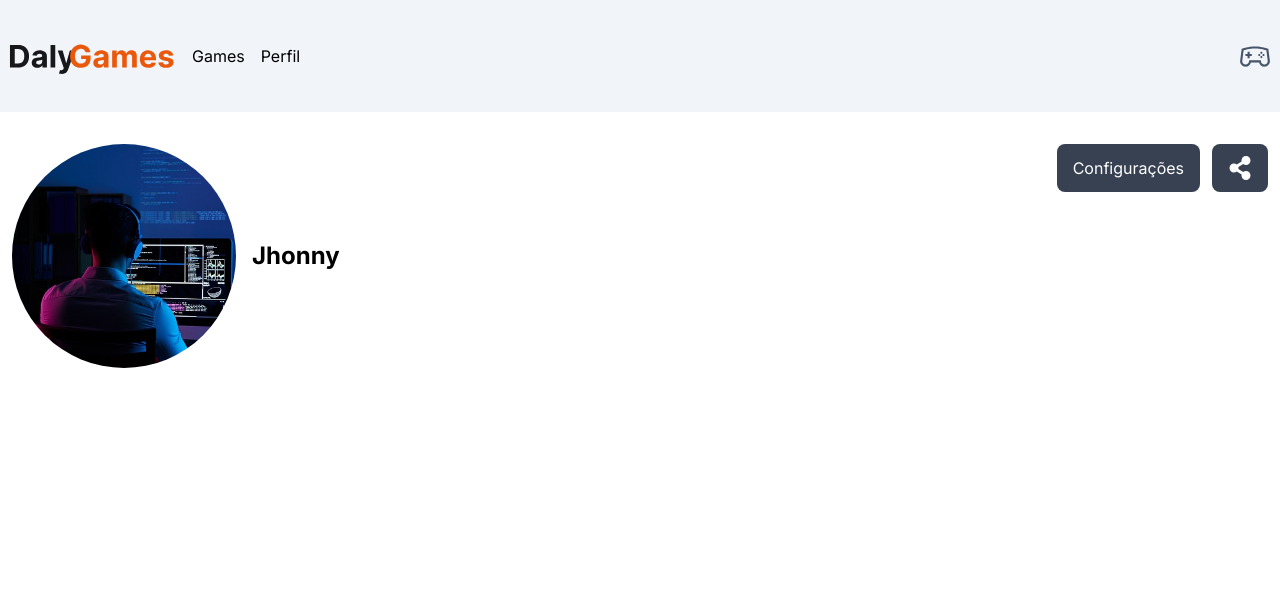
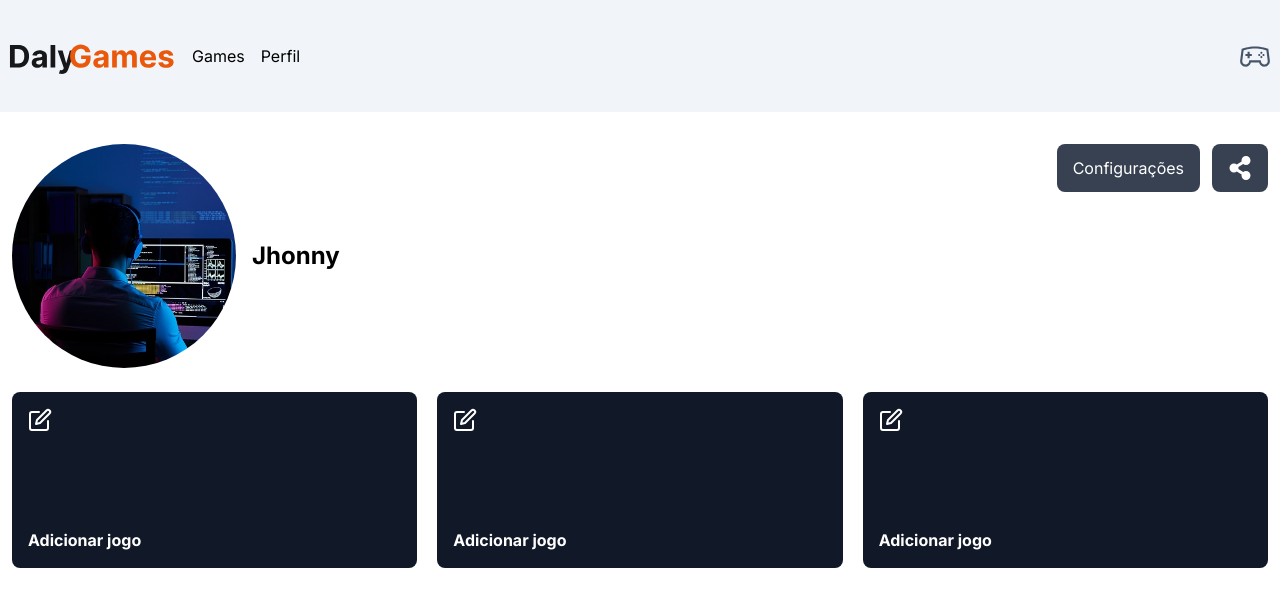
Before and after one commit to jjhonny/dalygames, a Next.js app: page /profile in a window 1280 px wide. Shown: the top 606 px of the page. Built offline with nearby package versions, Linux system fonts and the light colour scheme.

Commit message:
feat: create fake favorite game on profile

```diff
--- /dev/null
+++ b/src/app/profile/components/favorite/index.tsx
@@ -0,0 +1,51 @@
+"use client";
+import { use, useState } from "react";
+import { FiEdit, FiX } from "react-icons/fi";
+
+export function FavoriteCard() {
+  const [input, setInput] = useState("");
+  const [showInput, setShowInput] = useState(false);
+  const [gameName, setGameName] = useState("");
+
+  function handleButton() {
+    setShowInput(!showInput);
+
+    if (input !== "") {
+      setGameName(input);
+    }
+
+    setInput("");
+  }
+
+  return (
+    <div className="w-full bg-gray-900 p-4 h-44 text-white rounded-lg flex justify-between flex-col">
+      {showInput ? (
+        <div className="flex items-center justify-center gap-3">
+          <input
+            className="w-full rounded-md h-8 text-black px-2"
+            type="text"
+            value={input}
+            onChange={(e) => setInput(e.target.value)}
+          />
+          <button onClick={handleButton}>
+            <FiX size={24} color="#FFF" />
+          </button>
+        </div>
+      ) : (
+        <button className="self-start cursor-pointer" onClick={handleButton}>
+          <FiEdit size={24} color="#FFF" />
+        </button>
+      )}
+
+      {gameName && (
+        <div>
+          <span className="text-white">Jogo Favorito: </span>
+          <p className="font-bold text-white">{gameName}</p>
+        </div>
+      )}
+      {!gameName && (
+        <p className="font-bold text-white">Adicionar jogo</p>
+      )}
+    </div>
+  )
+}
--- a/src/app/profile/page.tsx
+++ b/src/app/profile/page.tsx
@@ -2,6 +2,12 @@
 import Image from "next/image";
 import userImg from "../../../public/user.png"
 import { FaShareAlt } from "react-icons/fa";
+import { FavoriteCard } from "./components/favorite";
+import { Metadata } from "next";
+
+export const metadata: Metadata = {
+  title: "Meu perfil - DalyGames"
+}
 
 export default function Profile() {
   return (
@@ -21,6 +27,17 @@
             <button className="bg-gray-700 px-4 py-3 rounded-lg"><FaShareAlt size={24} color="#FFF" /></button>
           </div>
         </section>
+        <section className="flex flex-wrap gap-5 flex-col md:flex-row">
+          <div className="flex-grow flex-wrap">
+            <FavoriteCard />
+          </div>
+          <div className="flex-grow flex-wrap">
+            <FavoriteCard />
+          </div>
+          <div className="flex-grow flex-wrap">
+            <FavoriteCard />
+          </div>
+        </section>
       </Container>
     </main>
   )
```
